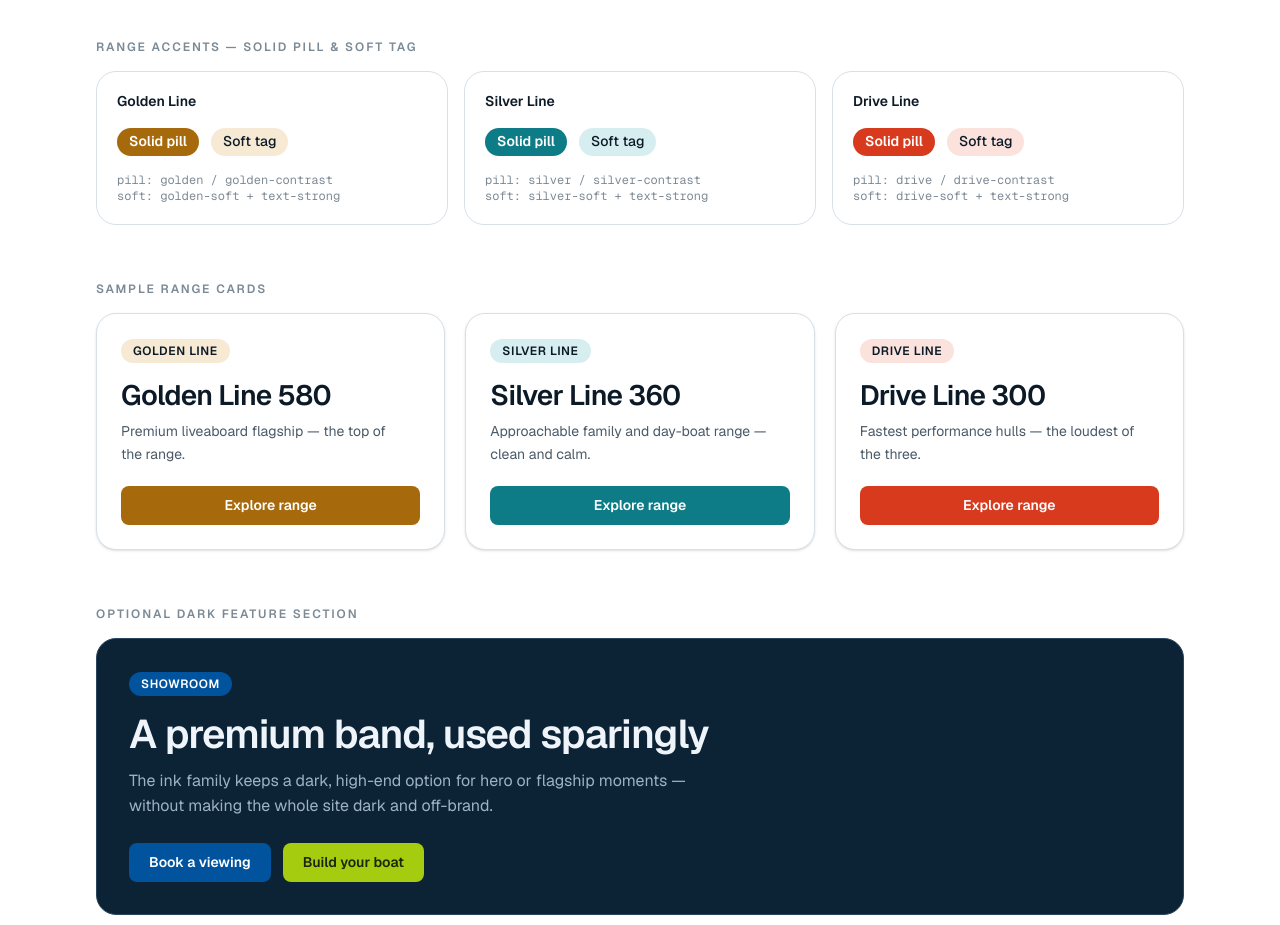
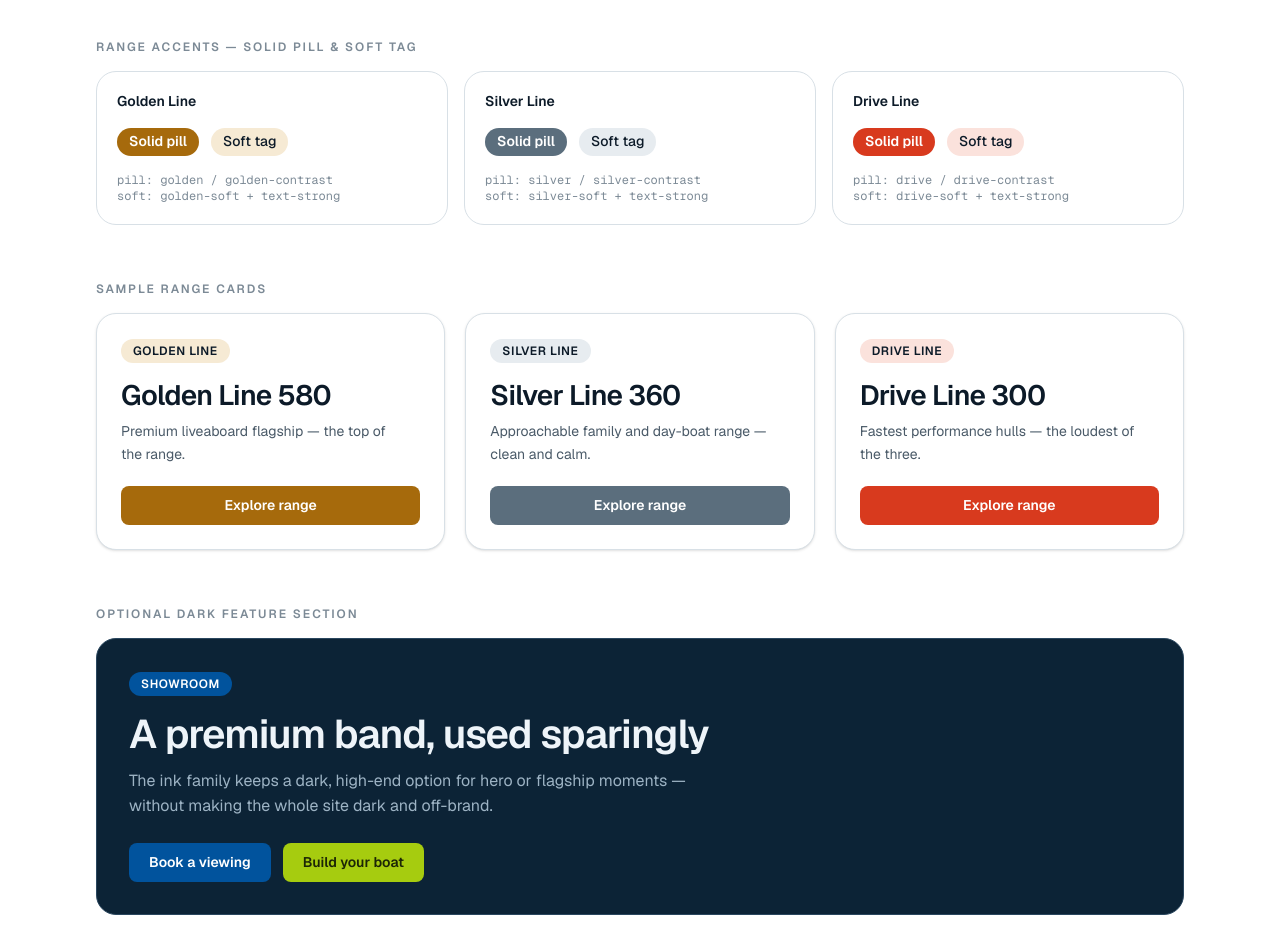
Before and after one commit to SeanUK1-pt/grand_pt, a Next.js app: page / in a window 1280 px wide. Shown: the part 1620-2545 px from the top of the page. Built offline with nearby package versions, Linux system fonts and the light colour scheme.

Commit message:
style: update Silver Line accent colors to cool steel grey-blue
Co-authored-by: SeanUK1-pt <296138518+SeanUK1-pt@users.noreply.github.com>

```diff
--- a/src/app/globals.css
+++ b/src/app/globals.css
@@ -42,10 +42,10 @@
   --golden-soft: #f6ead4; /* badge / chip background on light */
   --golden-contrast: #ffffff; /* text/icon on solid golden */
 
-  /* ---- Silver Line accent (approachable / family) — deep teal ---- */
-  --silver: #0e7c86;
-  --silver-hover: #149aa6;
-  --silver-soft: #d7eef0; /* badge / chip background on light */
+  /* ---- Silver Line accent (practical / family) — cool steel grey-blue ---- */
+  --silver: #5b6e7d; /* desaturated steel, sits quietly beside Golden/Drive */
+  --silver-hover: #6d8190; /* lighter brushed-steel hover */
+  --silver-soft: #e7ecf0; /* cool grey tint for badges/chips on light */
   --silver-contrast: #ffffff; /* text/icon on solid silver */
 
   /* ---- Drive Line accent (fastest hulls / sport) — signal red ---- */
```
